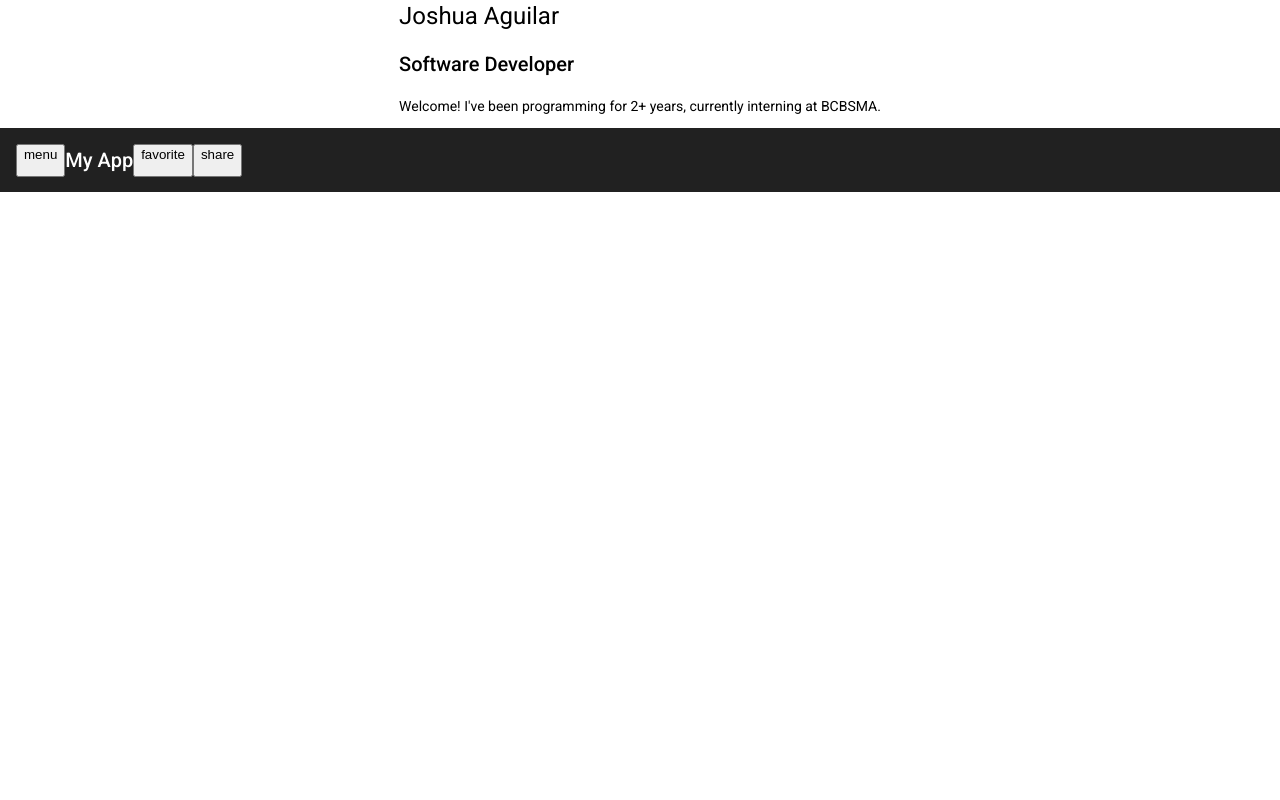
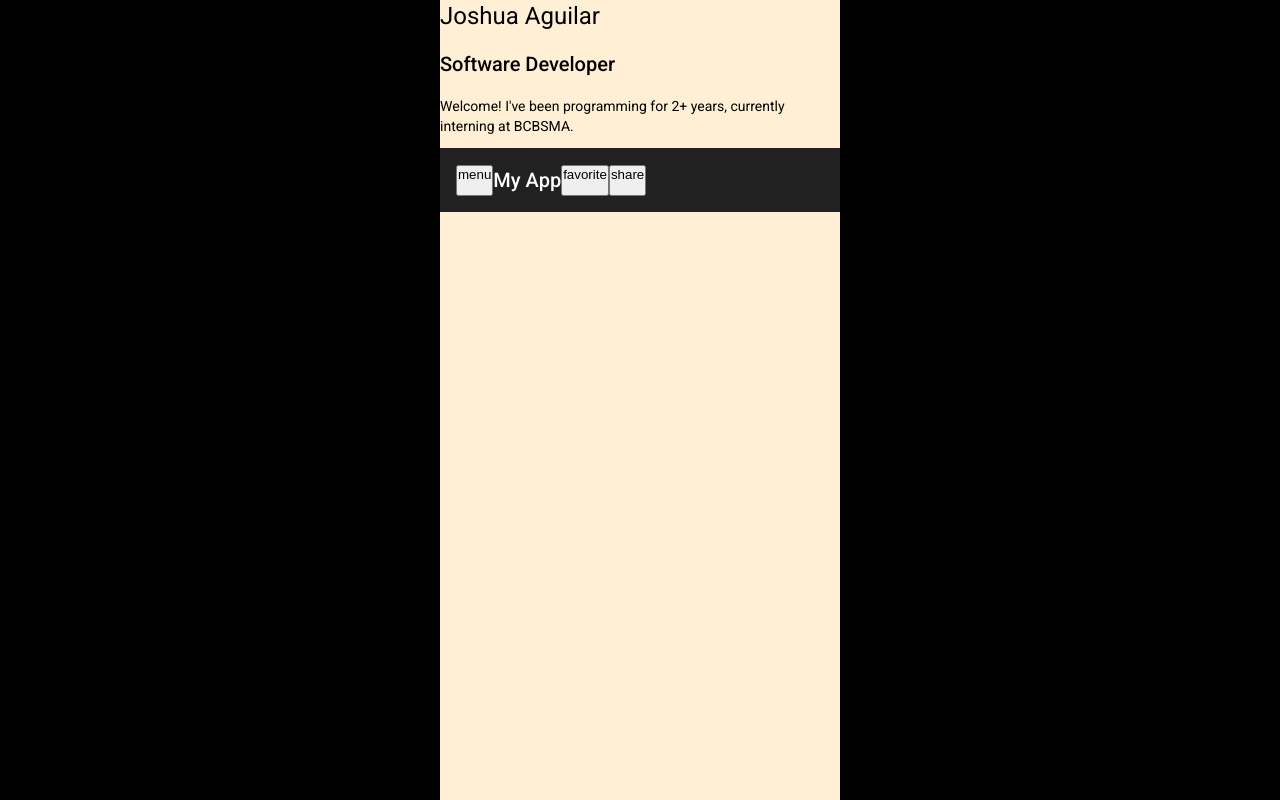
Before and after one commit to jaaguil2/portfolio, an Angular app: page /home in a window 1280 px wide. Built offline with nearby package versions, Linux system fonts and the light colour scheme.

Commit message:
save incase crash

```diff
--- a/src/app/app.component.html
+++ b/src/app/app.component.html
@@ -9,7 +9,7 @@
   </mat-sidenav>
 
 </mat-sidenav-container> -->
-<div>
+<div class="test">
   <router-outlet></router-outlet>
   <mat-toolbar>
     <button
--- a/src/app/app.component.scss
+++ b/src/app/app.component.scss
@@ -2,11 +2,11 @@ $nav-width: 20%;
 $nav-height: 100%;
 
 .main-container {
-  position: absolute;
-  top: 0;
-  bottom: 0;
-  left: 0;
-  right: 0;
+  // position: absolute;
+  // top: 0;
+  // bottom: 0;
+  // left: 0;
+  // right: 0;
 
   .nav-bar {
     width: $nav-width;
@@ -14,3 +14,9 @@ $nav-height: 100%;
     display: flex;
   }
 }
+
+.test {
+  // position: absolute;
+  // top: 0;
+  // bottom: 0;
+}
--- a/src/styles.scss
+++ b/src/styles.scss
@@ -1,13 +1,25 @@
 /* You can add global styles to this file, and also import other style files */
+// https://www.freecodecamp.org/news/html-page-width-height/
+// CSS reset
+* {
+    margin: 0;
+    padding: 0;
+    box-sizing: border-box;
+}
 
 $app-height: 100%;
 $fonts: Roboto, "Helvetica Neue", sans-serif;
 
-html,
+// body {
+//   min-height: 100vh;
+//   font-family: $fonts;
+// }
+
+
+html { background-color: #000; }
 body {
-  height: $app-height;
+    min-height: 100vh;
+    max-width: 400px;
+    background-color: papayawhip;
+    margin: 0 auto;
 }
-body {
-  margin: 0;
-  font-family: $fonts;
-}
```
